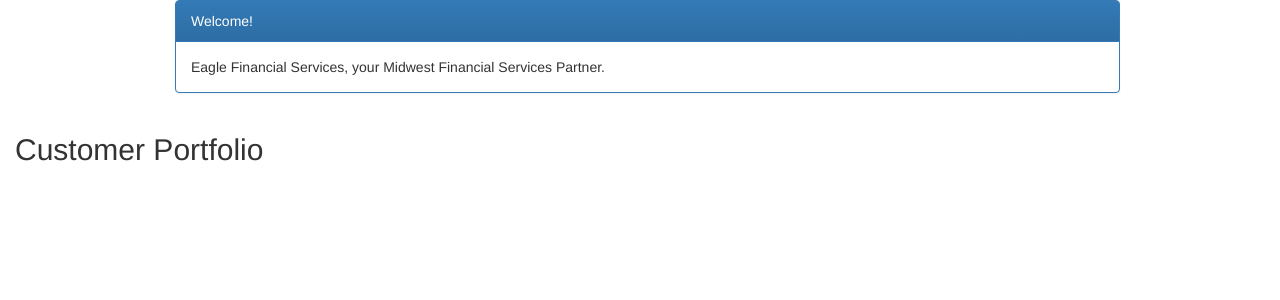
After one commit to sbyluppala/ISQA8240_Assign1P2, a Django app: page /customer/1/portfolio/ in a window 1280 px wide. The commit adds this page. Shown: the top 300 px of the page. Run offline with Django 3.2, Linux system fonts and the light colour scheme; a user stored in the database is signed in; data comes from the database, SQL or seed files in the repository; data that the repository does not hold is empty; some libraries are stand-ins or nearby versions.

Commit message:
Portfolio -1 added

```diff
--- a/Assign1P2/settings.py
+++ b/Assign1P2/settings.py
@@ -46,7 +46,8 @@ INSTALLED_APPS = [
     'django.contrib.sessions',
     'django.contrib.messages',
     'django.contrib.staticfiles',
-    'portfolio'
+    'portfolio',
+    'mathfilters',
 ]
 
 MIDDLEWARE = [
--- a/portfolio/models.py
+++ b/portfolio/models.py
@@ -1,6 +1,9 @@
 from django.db import models
 from django.utils import timezone
 from django.contrib.auth.models import User
+import requests
+
+
 
 
 # Create your models here.
@@ -70,3 +73,25 @@ class Stock(models.Model):
 
     def initial_stock_value(self):
         return self.shares * self.purchase_price
+
+    def current_stock_price(self):
+        symbol_f = str(self.symbol)
+        main_api = 'https://www.alphavantage.co/query?function=TIME_SERIES_INTRADAY&symbol='
+        api_key = '&interval=1min&apikey=6XMPEQ1WEI9R2R96'
+        url = main_api + symbol_f + api_key
+        json_data = requests.get(url).json()
+        mkt_dt = (json_data["Meta Data"]["3. Last Refreshed"])
+        open_price = float(json_data["Time Series (1min)"][mkt_dt]["1. open"])
+        share_value = open_price
+        return share_value
+
+    def current_stock_value(self):
+        symbol_f = str(self.symbol)
+        main_api = 'https://www.alphavantage.co/query?function=TIME_SERIES_INTRADAY&symbol='
+        api_key = '&interval=1min&apikey=6XMPEQ1WEI9R2R96'
+        url = main_api + symbol_f + api_key
+        json_data = requests.get(url).json()
+        mkt_dt = (json_data["Meta Data"]["3. Last Refreshed"])
+        open_price = float(json_data["Time Series (1min)"][mkt_dt]["1. open"])
+        share_value = open_price
+        return float(share_value) * float(self.shares)
--- a/portfolio/templates/portfolio/customer_list.html
+++ b/portfolio/templates/portfolio/customer_list.html
@@ -61,7 +61,7 @@
                            onclick="return confirm('Are you sure you want to delete?')"
                            class="btn btn-danger">Delete</a>
                     </td>
-                    <td><a href=""
+                    <td><a href="{% url 'portfolio:portfolio' pk=customer.pk %}"
                            class="btn btn-primary">Portfolio</a>
 
                 </tr>
--- /dev/null
+++ b/portfolio/templates/portfolio/portfolio.html
@@ -0,0 +1,29 @@
+{% load staticfiles %}
+{% load mathfilters %}
+<!DOCTYPE html>
+<link rel="stylesheet" href="//maxcdn.bootstrapcdn.com/bootstrap/3.2.0/css/bootstrap.min.css">
+<link rel="stylesheet" href="//maxcdn.bootstrapcdn.com/bootstrap/3.2.0/css/bootstrap-theme.min.css">
+<link href="//fonts.googleapis.com/css?family=Lobster&subset=latin,latin-ext" rel="stylesheet" type="text/css">
+
+<html lang="en">
+<head>
+    <link rel="stylesheet" href="{% static 'css/portfolio.css' %}">
+    <meta charset="UTF-8">
+    <title>Eagle Financial Services</title>
+</head>
+<body>
+<div class="container">
+    <div class="row">
+        <div class="col-md-10 col-md-offset-1">
+            <div class="panel panel-primary">
+                <div class="panel-heading">Welcome!</div>
+                <div class="panel-body">
+                    Eagle Financial Services, your Midwest Financial Services Partner.
+                </div>
+            </div>
+        </div>
+    </div>
+</div>
+<div class="row">
+    <h2 style="padding-left: 15Px">Customer Portfolio</h2>
+</div>
--- a/portfolio/urls.py
+++ b/portfolio/urls.py
@@ -12,6 +12,7 @@ urlpatterns = [
     path('customer_list', views.customer_list, name='customer_list'),
     path('customer/<int:pk>/edit/', views.customer_edit, name='customer_edit'),
     path('customer/<int:pk>/delete/', views.customer_delete, name='customer_delete'),
+    path('customer/<int:pk>/portfolio/', views.portfolio, name='portfolio'),
     path('stock_list', views.stock_list, name='stock_list'),
     path('stock/create/', views.stock_new, name='stock_new'),
     path('stock/<int:pk>/edit/', views.stock_edit, name='stock_edit'),
--- a/portfolio/views.py
+++ b/portfolio/views.py
@@ -5,6 +5,8 @@ from .forms import *
 from django.shortcuts import render, get_object_or_404
 from django.shortcuts import redirect
 from django.contrib.auth.decorators import login_required
+from django.db.models import Sum
+
 
 
 now = timezone.now()
@@ -136,3 +138,28 @@ def investment_delete(request, pk):
     investment = get_object_or_404(Investment, pk=pk)
     investment.delete()
     return redirect('portfolio:investment_list')
+
+
+@login_required
+def portfolio(request, pk):
+    customer = get_object_or_404(Customer, pk=pk)
+    customers = Customer.objects.filter(created_date__lte=timezone.now())
+    investments = Investment.objects.filter(customer=pk)
+    stocks = Stock.objects.filter(customer=pk)
+    sum_acquired_value = Investment.objects.filter(customer=pk).aggregate(Sum('acquired_value'))
+    sum_recent_value = Investment.objects.filter(customer=pk).aggregate(Sum('recent_value'))
+    # Initialize the value of the stocks
+    sum_current_stocks_value = 0
+    sum_of_initial_stock_value = 0
+
+    # Loop through each stock and add the value to the total
+    for stock in stocks:
+        sum_current_stocks_value += stock.current_stock_value()
+        sum_of_initial_stock_value += stock.initial_stock_value()
+
+    return render(request, 'portfolio/portfolio.html', {'customers': customers, 'investments': investments,
+                                                        'stocks': stocks,
+                                                        'sum_acquired_value': sum_acquired_value,
+                                                        'sum_recent_value': sum_recent_value,
+                                                        'sum_current_stocks_value': sum_current_stocks_value,
+                                                        'sum_of_initial_stock_value': sum_of_initial_stock_value})
```
